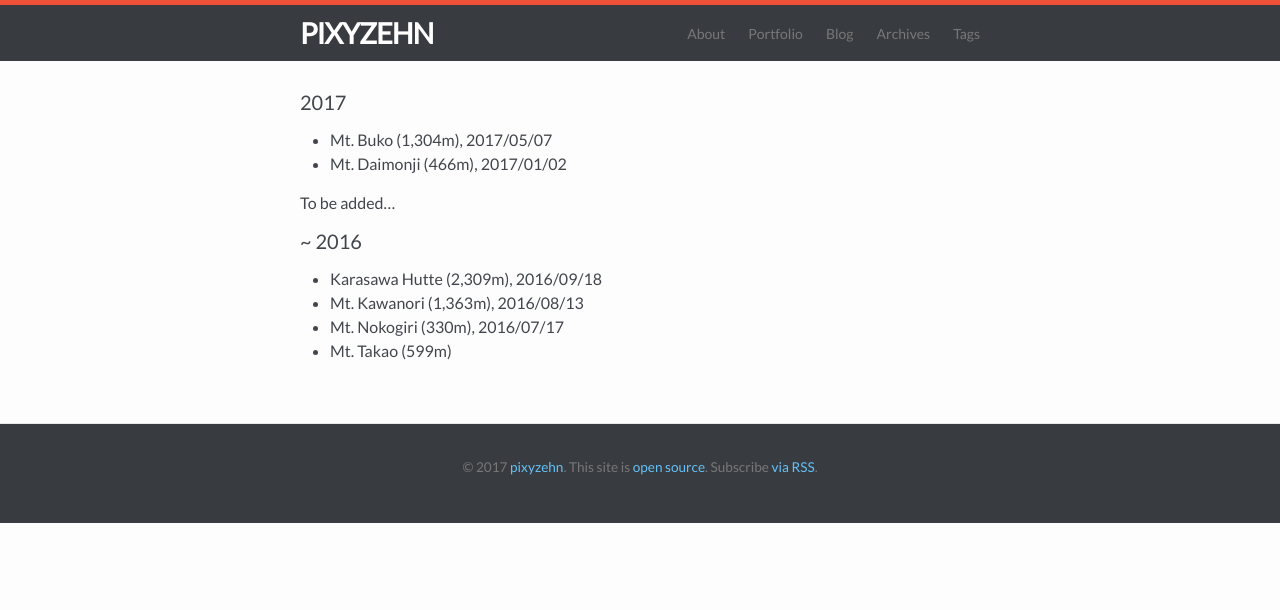
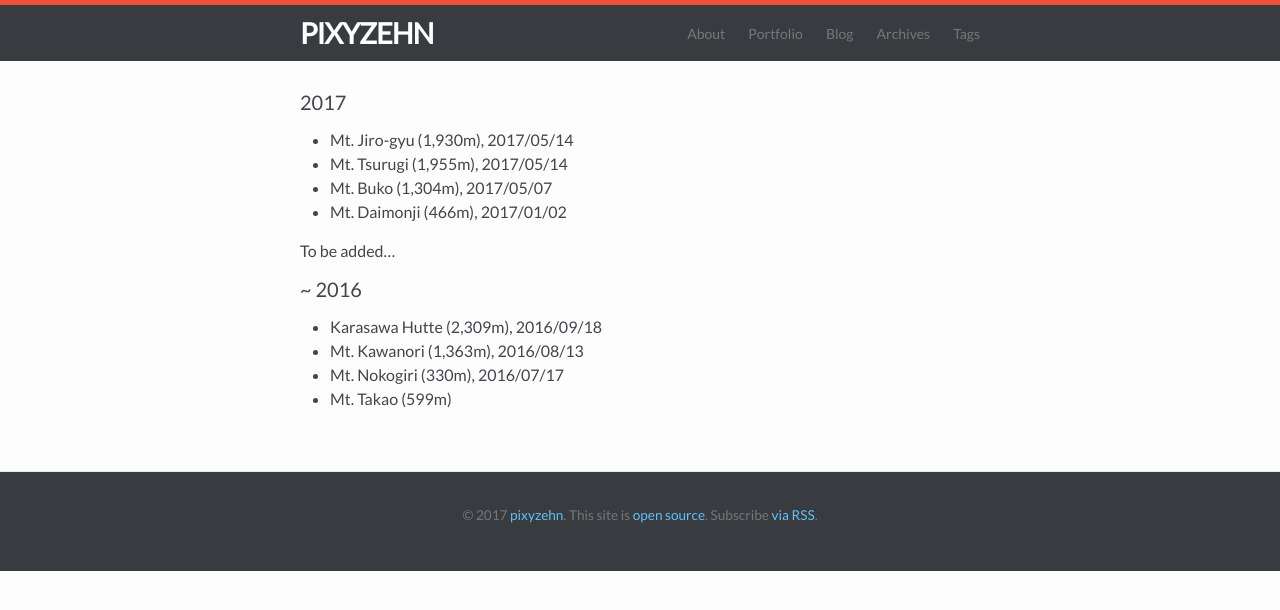
Before and after one commit to pixyzehn/pixyzehn.com, a Jekyll site: the page built from pages/mountain.md, in a window 1280 px wide. Shown: the top 610 px of the page. Built offline with Jekyll 4.4.1, drawn with Linux system fonts in a browser that asks for light colours; nearby versions of some CDN libraries; library files that are not in the unit come from our copies.

Commit message:
Update mountain.md

```diff
--- a/pages/mountain.md
+++ b/pages/mountain.md
@@ -6,6 +6,8 @@ permalink: /mountain/
 
 <h4>2017</h4>
 
+- Mt. Jiro-gyu (1,930m), 2017/05/14
+- Mt. Tsurugi (1,955m), 2017/05/14
 - Mt. Buko (1,304m), 2017/05/07
 - Mt. Daimonji (466m), 2017/01/02
 
```
